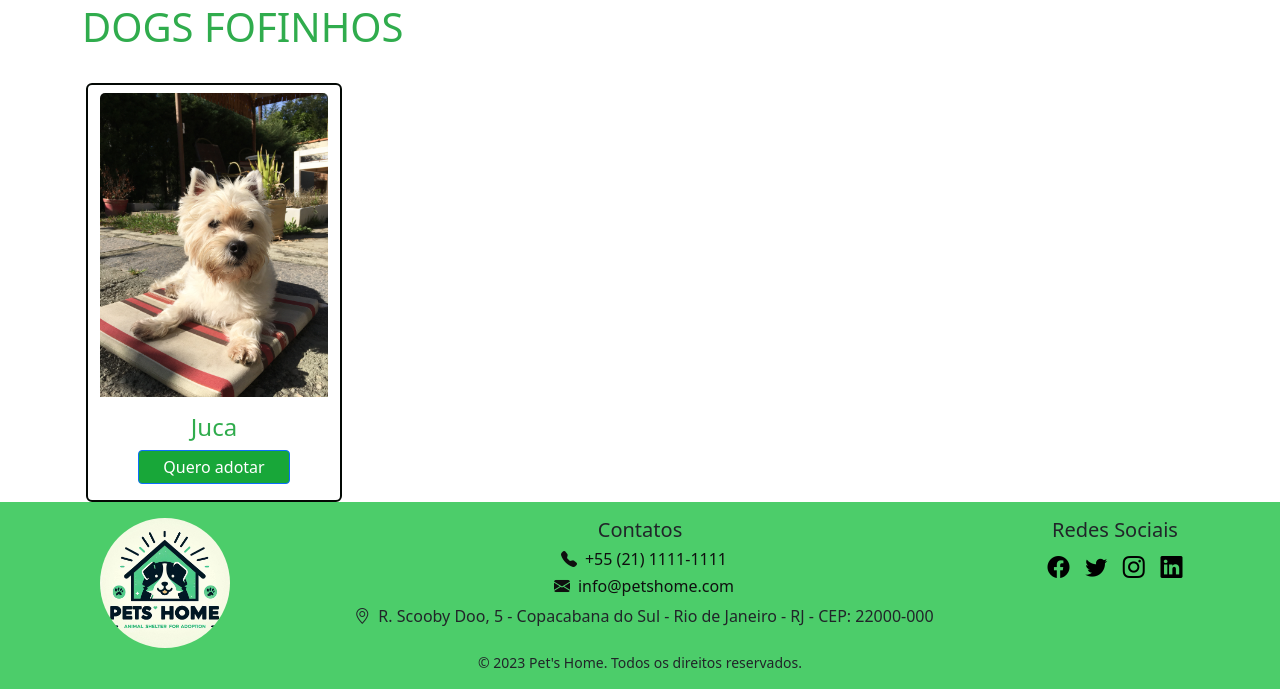
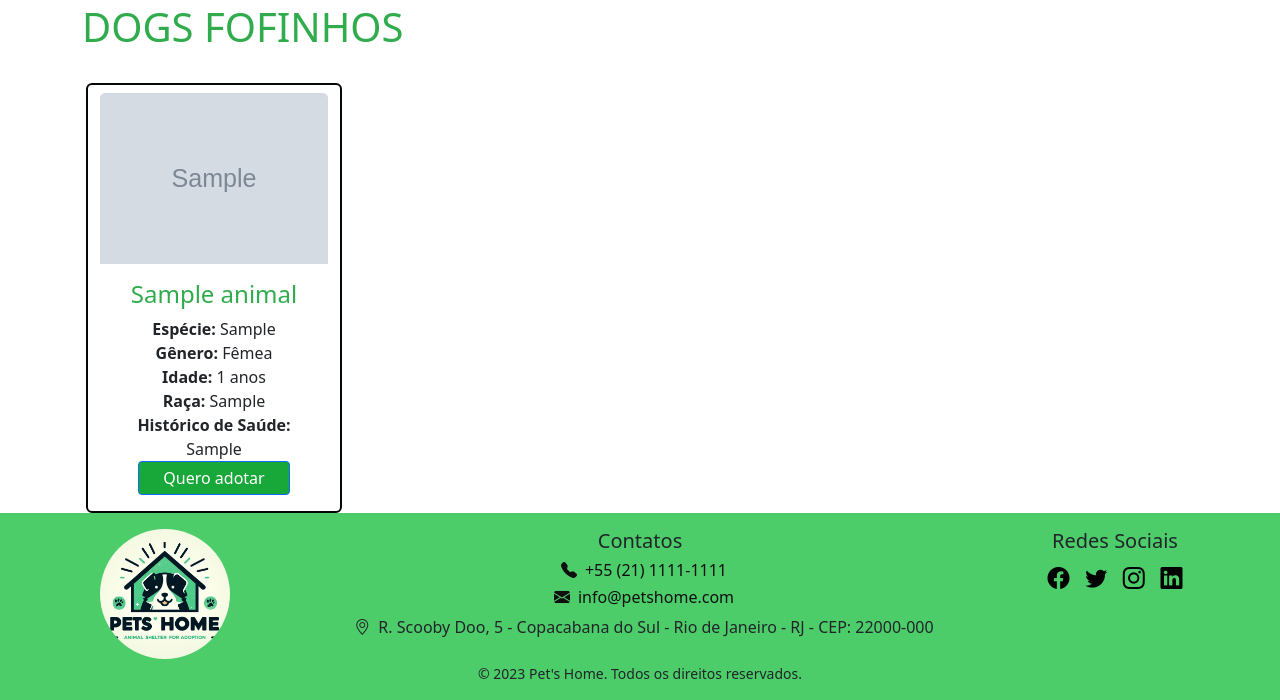
Before and after one commit to andradeju/projeto_final_python_pets_home, a Django app: page /adocao/ in a window 1280 px wide. Shown: the part 121-821 px from the top of the page. Run offline with Django 4.2, Linux system fonts and the light colour scheme; tables that the repository leaves empty hold one stand-in row (values such as "Sample post"); grey boxes marked "Sample" are stand-in pictures; some libraries are stand-ins or nearby versions.

Commit message:
:construction: Página Adocao c/ tds animais

```diff
--- a/projeto_pets_home/animais/views.py
+++ b/projeto_pets_home/animais/views.py
@@ -1,3 +1,4 @@
 from django.shortcuts import render
 
+
 # Create your views here.
--- a/projeto_pets_home/base/templates/adocao.html
+++ b/projeto_pets_home/base/templates/adocao.html
@@ -1,19 +1,26 @@
-{% extends "home.html" %}
+{% extends "layout.html" %}
 {% load bootstrap5 %}
+{% load static %}
 <main class="container">
-    {% include "nav.html" %}
   {% block content %}
   <h1>DOGS FOFINHOS</h1>
   <div class="row">
-      <div class="card mt-4 mx-3" style="width: 16rem;">
-              <img src="../static/images/juca.JPG" class="card-img-top mt-2" alt=""/>
+    {% for animal in animais %}
+    <div class="card mt-4 mx-3" style="width: 16rem">
+      <img src="{{ animal.imagem }}" class="card-img-top mt-2" alt="" />
       <div class="card-body">
-                  <h3 class="h4 card-title text-center">Juca</h3>
-                  <p class=" card-text text-center">
+        <h3 class="h4 card-title text-center">{{ animal.nome }}</h3>
+        <p class="card-text text-center">
+          <strong>Espécie:</strong> {{ animal.especie }}<br>
+          <strong>Gênero:</strong> {{ animal.get_genero_display }}<br>
+          <strong>Idade:</strong> {{ animal.idade }} anos<br>
+          <strong>Raça:</strong> {{ animal.raca }}<br>
+          <strong>Histórico de Saúde:</strong> {{ animal.historico_saude }}
           <a href="/animal" class="btn btn-primary btn-sm px-4">Quero adotar</a>
         </p>
       </div>
     </div>
+    {% endfor %}
   </div>
 </main>
 {% endblock %}
--- a/projeto_pets_home/base/views.py
+++ b/projeto_pets_home/base/views.py
@@ -2,12 +2,14 @@ from django.shortcuts import render
 from django.http import HttpResponse
 from base.forms import AnimalForm
 from base.models import AnimalAdocao
+from animais.models import Animal
 
 def home(request):
   return render(request, 'home.html')
 
 def adocao(request):
-  return render(request, 'adocao.html')
+  animais = Animal.objects.all()
+  return render(request, 'adocao.html',{'animais':animais})
 
 def animal(request):
   sucesso = False
@@ -25,6 +27,7 @@ def animal(request):
   }
   return render(request, 'animal.html', contexto)
 
+
 def como_ajudar(request):
   return render(request, 'como_ajudar.html')
 
--- a/projeto_pets_home/pets_home/urls.py
+++ b/projeto_pets_home/pets_home/urls.py
@@ -16,12 +16,13 @@ Including another URLconf
 """
 from django.contrib import admin
 from django.urls import path
+from django.conf.urls.static import static
 from base.views import home, adocao, animal, sobre_nos, como_ajudar
 
 urlpatterns = [
     path('admin/', admin.site.urls),
     path('', home),
-    path('adocao/', adocao),
+    path('adocao/', adocao, name='adocao'),
     path('animal/', animal),
     path('como-ajudar/', como_ajudar),
     path('sobre-nos/', sobre_nos),
```
Lines whose indentation alone changed are shown as unchanged.
